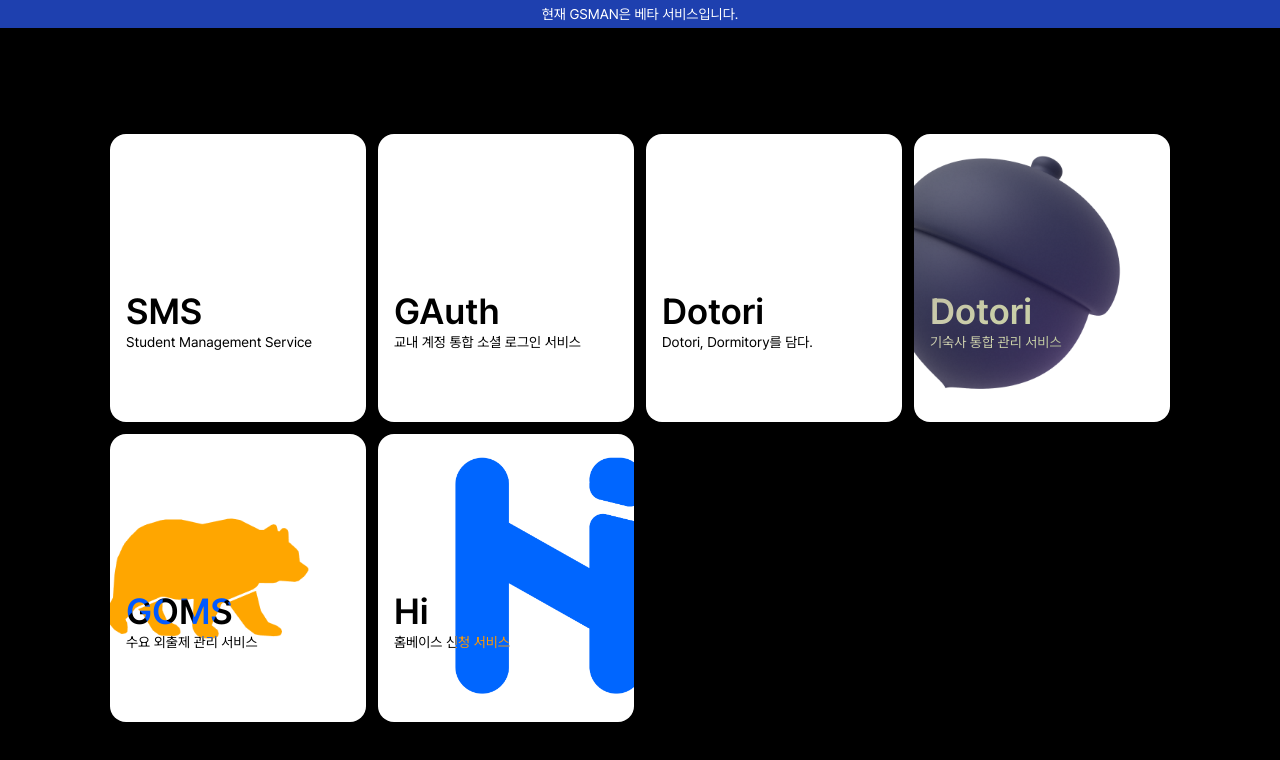
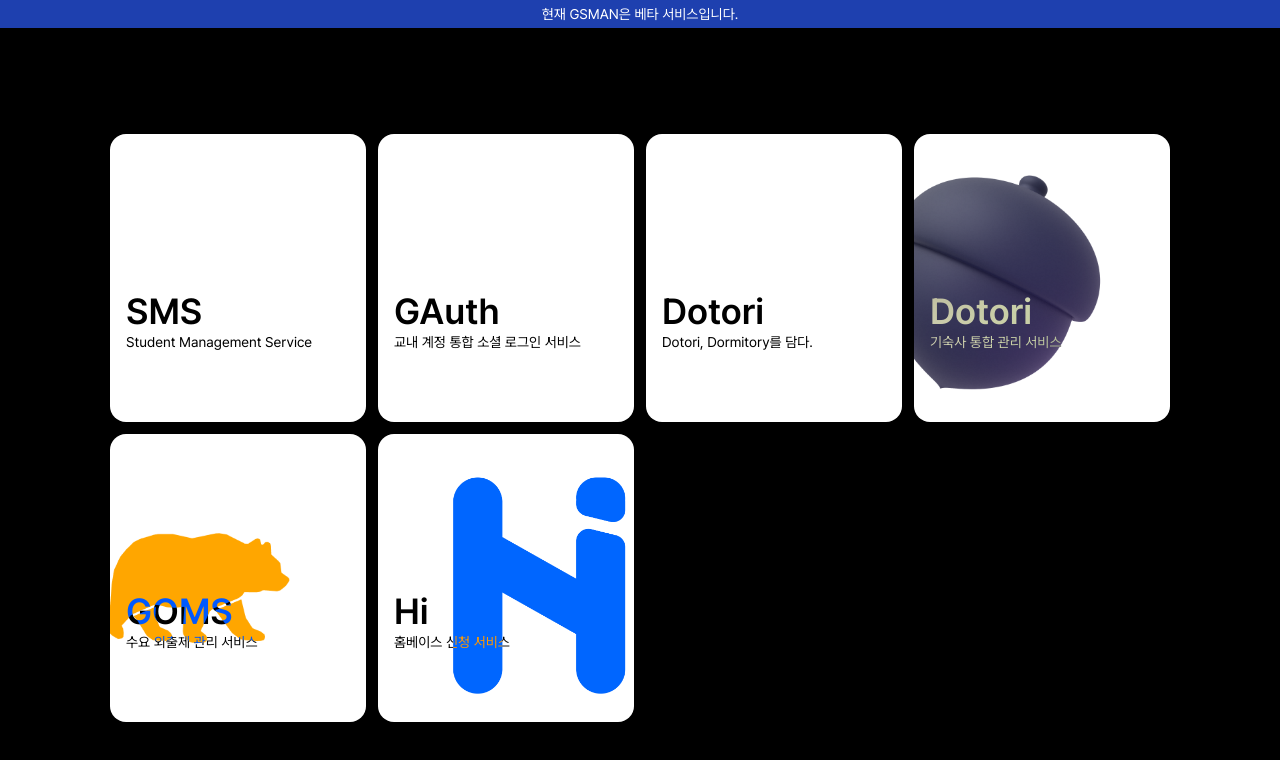
Before and after one commit to enbraining/gsman-frontend, a Next.js app: page /more in a window 1280 px wide. Shown: the top 760 px of the page. Built offline with nearby package versions, Linux system fonts and the light colour scheme.

Commit message:
:recycle: 에니메이션 위치 미세 수정

```diff
--- a/app/components/Service.tsx
+++ b/app/components/Service.tsx
@@ -41,7 +41,7 @@ const StyledService = styled.div`
   }
 
   :hover img {
-    left: 100px;
+    left: 110px;
     width: 18rem;
   }
 `;
@@ -76,13 +76,13 @@ export default function Service({
           </ServiceTitle>
           {imageHref && (
             <Image
-              className={`${position == 'ping' && 'left-[-140px]'} ${
+              className={`${position == 'ping' && 'left-[-110px]'} ${
                 position == 'center' && 'left-[20%]'
               } absolute left-[-30px] bottom-7 duration-700`}
               src={imageHref!}
               alt="dotori logo"
-              width={240}
-              height={240}
+              width={220}
+              height={220}
             />
           )}
         </div>
```
